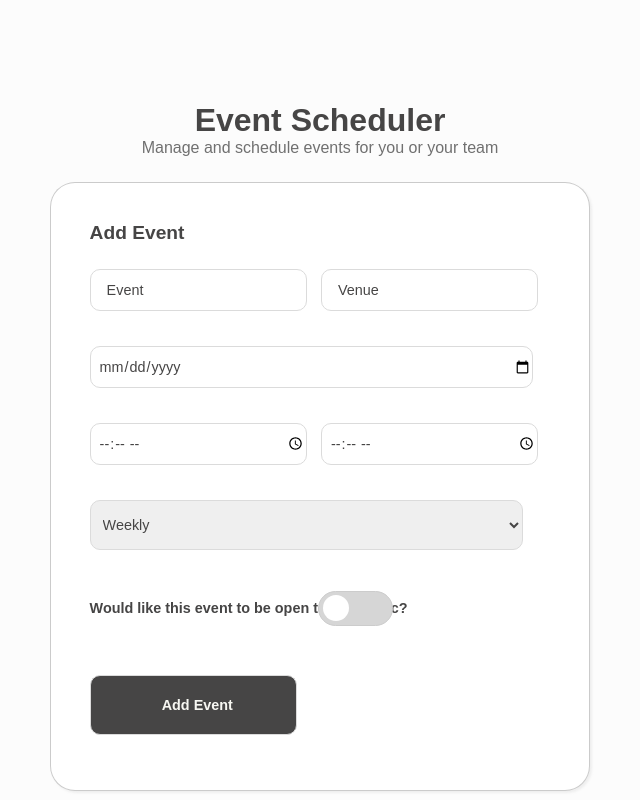
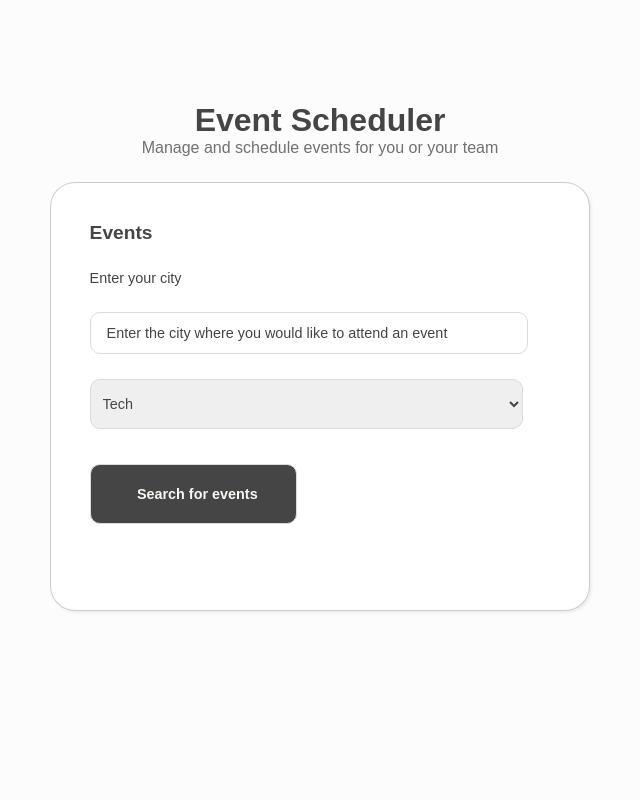
Before and after one commit to CodeBoySoca/flask-event-scheduler, a Flask app: page / in a window 1280 px wide. Shown: the whole page, without its empty margins (320-960 px from the left). Run offline with Flask 3, Linux system fonts and the light colour scheme.

Commit message:
HTML and CSS for event template

```diff
--- a/static/css/main.css
+++ b/static/css/main.css
@@ -74,6 +74,21 @@ body {
     padding-left: 8px;
 
 }
+
+
+.event-location {
+    height: 350px;
+}
+
+.event-location form input[type='text'] {
+    width: 93%;
+    margin: 25px 0;
+}
+
+.event-location form select {
+    margin-bottom: 35px;
+}
+
 
 .container form input[type='text'] {}
 
--- a/templates/index.html
+++ b/templates/index.html
@@ -1,28 +1,20 @@
 {% extends 'base.html' %}
 {% block content %}
-<div class="container">
-    <h3>Add Event</h3>
-    <form method="post">
-        <input type="text" placeholder="Event" required>
-        <input type="text" placeholder="Venue" required>
-        <input type="date" placeholder="Event Date" required>
-        <input type="time" placeholder="Start Time" required>
-        <input type="time" placeholder="End Time" required>
-        <select name="frequency">
-           <option value="1">Weekly</option>
-           <option value="2">Bi-Weekly</option>
-           <option value="3">Monthly</option>
-           <option value="4">Quartely</option>
-           <option value="5">Annually</option>
+<div class="container event-location">
+   <h3>Events</h3>
+   <form method="post">
+     <label>Enter your city</label><br>
+        <input type="text" name="location" placeholder="Enter the city where you would like to attend an event" required>
+        <select name="category">
+            <option value="1">Tech</option>
+            <option value="2">Design</option>
+            <option value="3">Hobbies</option>
+            <option value="4">Language study</option>
+            <option value="5">Dancing</option>
+            <option value="6">Leisure</option>
         </select>
-        <div class="toggle-container">
-            <span>Would like this event to be open to the public?</span>
-            <label class="toggle">
-            <input type="checkbox">
-            <span class="toggle-switch round"></span>
-        </label>
-        </div>
-        <input type="submit" value="Add Event">
-    </form>
+
+     <input type="submit" value="Search for events">
+   </form>
 </div>
 {% endblock %}
--- a/templates/search-results.html
+++ b/templates/search-results.html
@@ -1,6 +1,7 @@
 {% extends 'base.html' %}
 {% block content %}
 <div class="container">
+   <h3>Events</h3>
 
 </div>
 {% endblock %}
```
Also changed, not shown: templates/event.html (+23 -1 lines), app.py (line endings or trailing spaces).
